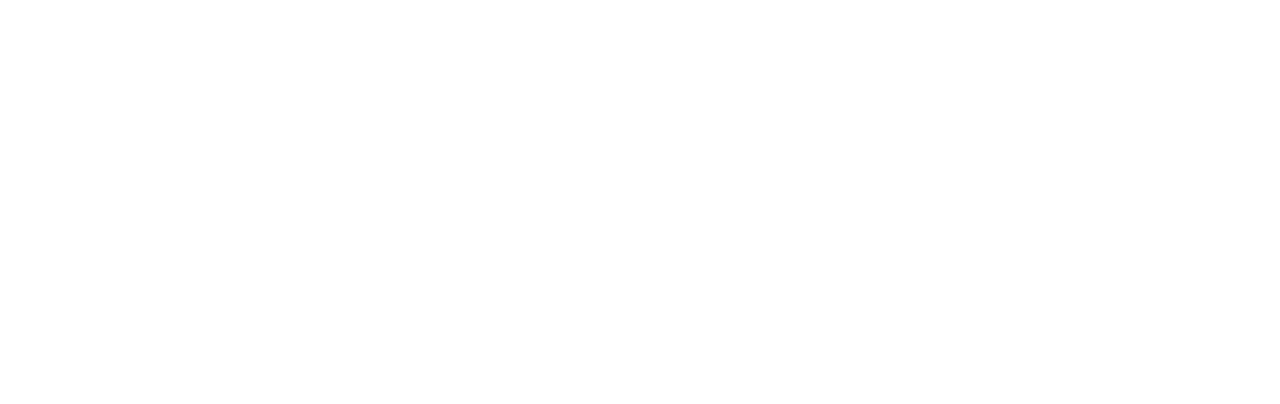
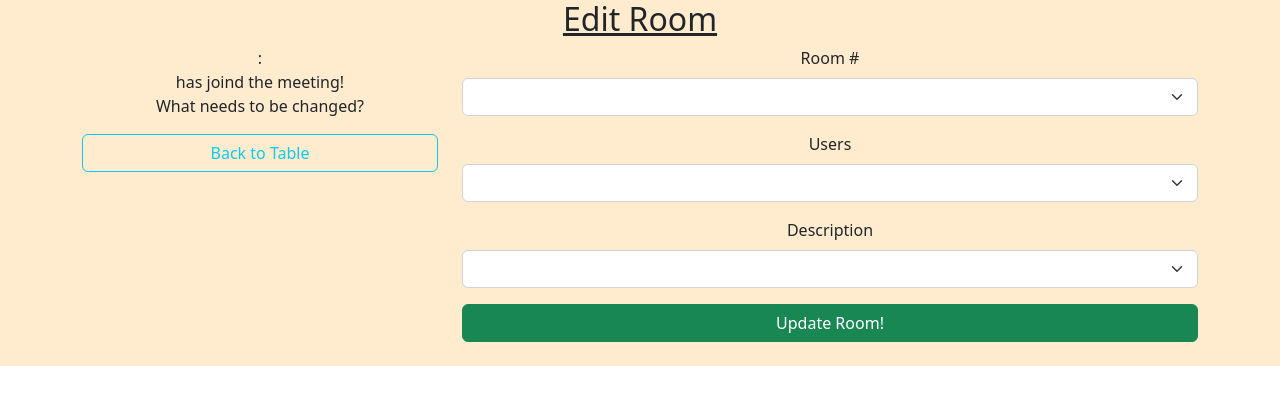
Before and after one commit to Haseeb-Moheb/react-chat-haseeb-marcel, a React (Create React App) app in the folder client/: page /room/1 in a window 1280 px wide. Before the commit this address had no page. Shown: the top 404 px of the page. Built offline with nearby package versions, Linux system fonts and the light colour scheme.

Commit message:
Modified

```diff
--- a/client/src/App.jsx
+++ b/client/src/App.jsx
@@ -3,6 +3,7 @@ import './App.css'
 import Auth from './components/auth/Auth'
 import { useState, useEffect } from 'react'
 import RoomIndex from './components/room/RoomIndex'
+import RoomEdit from './components/room/RoomEdit'
 
 function App () {
   const [sessionToken, setSessionToken] = useState('')
@@ -28,6 +29,9 @@ function App () {
         <Route path='/room'
         element={<RoomIndex token={sessionToken} />}
         />
+        <Route path='/room/:id'
+        element={<RoomEdit token={sessionToken} />}
+        />
         </Routes>
     </div>
   )
--- a/client/src/components/room/RoomCreate.jsx
+++ b/client/src/components/room/RoomCreate.jsx
@@ -70,10 +70,10 @@ function RoomCreate (props) {
                     <option value={''}></option>
                     <option value={'Continental'}>Continental</option>
                     <option value={'Business'}>Business</option>
-                    <option value={'Food & Drink'}>Food & Drink</option>
+                    <option value={'Finance'}>Finance</option>
                     <option value={'Family'}>Family</option>
                     <option value={'VIPs'}>VIPs</option>
-                    <option value={'Boardroom'}>Boardroom</option>
+                    <option value={'Board'}>Board</option>
                 </Input>
             </FormGroup>
             <FormGroup>
--- /dev/null
+++ b/client/src/components/room/RoomEdit.jsx
@@ -0,0 +1,155 @@
+import React, { useEffect, useState } from 'react'
+import { useParams, useNavigate } from 'react-router-dom'
+import { Button, Col, Container, Form, FormGroup, Input, Label, Row } from 'reactstrap'
+import FullButton from '../button/FullButton'
+import { baseURL } from '../../environment'
+
+function RoomEdit (props) {
+  const { id } = useParams()
+  const navigate = useNavigate()
+  const [roomName, setRoomName] = useState('')
+  const [roomDescription, setRoomDescription] = useState('')
+  const [roomUser, setRoomUser] = useState('')
+
+  const names = [null, 'Room-1', 'Room-2', 'Room-3', 'Room-4', 'Room-5', 'Room-6']
+  const users = [null, 'Haseeb', 'Marcel', 'John', 'Tom', 'Bob', 'Eric']
+  const descriptions = [null, 'Continental', 'Business', 'Finance', 'Family', 'VIPs', 'Board']
+  const url = `${baseURL}/room/${id}`
+  const fetchRoom = async () => {
+    const requestOptions = {
+      method: 'GET',
+      headers: new Headers({
+        Authorization: props.token
+      })
+    }
+    try {
+      const res = await fetch(url, requestOptions)
+      const data = await res.json()
+      const {
+        name, description, user
+      } = data.room
+      setRoomName(name)
+      setRoomDescription(description)
+      setRoomUser(user)
+      // console.log(data)
+    } catch (error) {
+      console.error(error)
+    }
+  }
+  useEffect(() => {
+    if (props.token) {
+      fetchRoom()
+    }
+  }, [props.token])
+
+  async function handleSubmit (e) {
+    e.preventDefault()
+
+    const bodyObj = JSON.stringify({
+      name: roomName,
+      description: roomDescription,
+      user: roomUser
+    })
+    const requestOptions = {
+      headers: new Headers({
+        Authorization: props.token,
+        'Content-Type': 'application/json'
+      }),
+      body: bodyObj,
+      method: 'PATCH'
+    }
+
+    try {
+      const res = await fetch(url, requestOptions)
+      const data = await res.json()
+
+      console.log(data)
+    } catch (error) {
+      console.error(error)
+    }
+  }
+
+  return (
+        <>
+            <h2 style={{
+              textAlign: 'center', textDecoration: 'underline'
+            }}>Edit Room</h2>
+            <Container>
+                <Row>
+                    <Col md="4">
+                        <p><b>{roomName}</b>: <br/>{roomUser} has joind the {roomDescription} meeting! <br/> What needs to be changed?</p>
+                        <FullButton>
+                            <Button
+                                color='info'
+                                outline
+                                onClick={() => navigate('/room')}
+                            >Back to Table</Button>
+                        </FullButton>
+                    </Col>
+                    <Col md="8">
+                        <Form onSubmit={handleSubmit}>
+                            <FormGroup>
+                                <Label>Room #</Label>
+                                <Input
+                                    type='select'
+                                    value={roomName}
+                                    onChange={e => setRoomName(e.target.value)}
+                                    autoComplete='off'>
+                                        {
+                                            names.map((g, i) => (
+                                                    <option
+                                                        key={i}
+                                                        value={g}>{g}
+                                                    </option>
+                                            )
+                                            )
+                                        }
+                                </Input>
+                            </FormGroup>
+                            <FormGroup>
+                                <Label>Users</Label>
+                                <Input
+                                    type='select'
+                                    value={roomUser}
+                                    onChange={e => setRoomUser(e.target.value)}
+                                    autoComplete='off'>
+                                        {
+                                            users.map((r, i) => {
+                                              return (
+                                                    <option
+                                                        key={i}
+                                                        value={r}>{r}</option>
+                                              )
+                                            })
+                                        }
+                                </Input>
+                            </FormGroup>
+                            <FormGroup>
+                                <Label>Description</Label>
+                                <Input
+                                    type='select'
+                                    value={roomDescription}
+                                    onChange={e => setRoomDescription(e.target.value)}
+                                    autoComplete='off'>
+                                        {
+                                            descriptions.map((m, n) => {
+                                              return (
+                                                    <option
+                                                        key={n}
+                                                        value={m}>{m}</option>
+                                              )
+                                            })
+                                        }
+                                </Input>
+                            </FormGroup>
+                            <FullButton>
+                                <Button color='success'>Update Room!</Button>
+                            </FullButton>
+                        </Form>
+                    </Col>
+                </Row>
+            </Container>
+        </>
+  )
+}
+export default RoomEdit
--- a/client/src/components/room/RoomTable.jsx
+++ b/client/src/components/room/RoomTable.jsx
@@ -1,9 +1,10 @@
 import React from 'react'
 import { Button, Table } from 'reactstrap'
-// import { PropTypes } from 'prop-types'
 import { baseURL } from '../../environment'
+import { useNavigate } from 'react-router-dom'
 
 function RoomTable (props) {
+  const navigate = useNavigate()
   async function deleteRoom (id) {
     // console.log(id)
     const URL = `${baseURL}/room/${id}`
@@ -11,7 +12,7 @@ function RoomTable (props) {
     // const headers = new Headers()
     // headers.append('Authorization', props.token)
 
-    let requestOptions = {
+    const requestOptions = {
       // headers: headers,
       headers: new Headers({
         Authorization: props.token
@@ -19,19 +20,17 @@ function RoomTable (props) {
       method: 'DELETE'
     }
     try {
-        let res = await fetch(URL, requestOptions)
-        let data = await res.json()
+      const res = await fetch(URL, requestOptions)
+      const data = await res.json()
       // console.log(data.message)
 
-        if (data.message === "Room Removed") {
+      if (data.message === 'Room Removed') {
         props.fetchRoom()
       } else {
-            throw new Error("Room was not removed!")
+        throw new Error('Room was not removed!')
       }
-
     } catch (error) {
       console.error(error)
-
     }
   }
   return (
@@ -69,6 +68,9 @@ function RoomTable (props) {
             </td>
             <td>
                 <Button
+                onClick={() => navigate(`/room/${room._id}`)}
+                color='warning'>Edit</Button>
+                <Button
                     onClick={() => deleteRoom(room._id)}
                     color="danger">Delete</Button>
             </td>
```
Also changed, not shown: 1 other file (tests, documents, lock files or other folders). Lines whose indentation alone changed are shown as unchanged.
